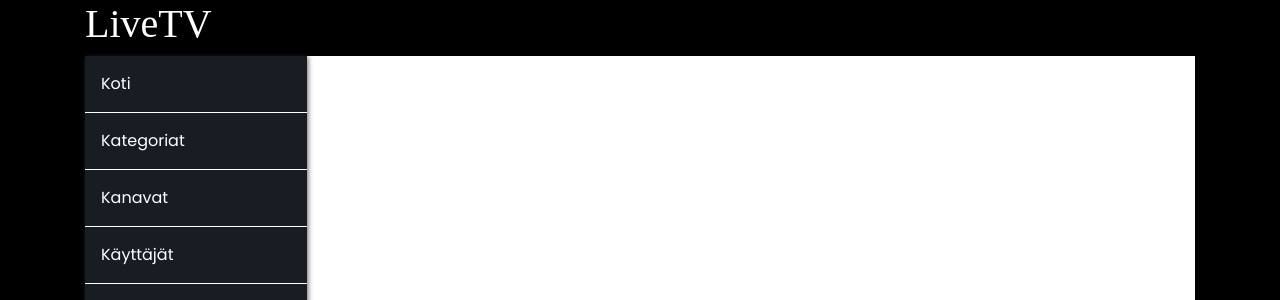
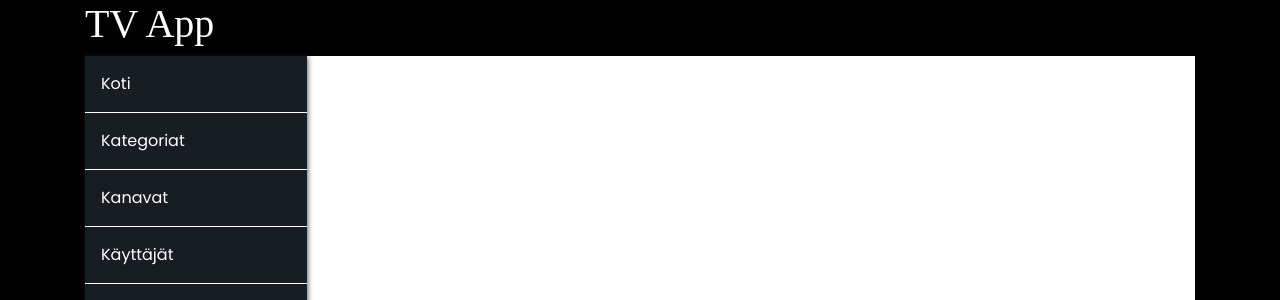
Before and after one commit to mdnoyanred/tv-app-backend, a PHP site: page /header.php in a window 1280 px wide. Shown: the top 300 px of the page. Run offline with PHP 8.4, Linux system fonts and the light colour scheme; data that the repository does not hold is empty; some libraries are stand-ins or nearby versions; some web fonts are replaced.

Commit message:
Updates 👨‍💻

```diff
--- a/header.php
+++ b/header.php
@@ -57,7 +57,7 @@
 		<header class="site_branding">
 			<div class="brand_wrapper">
 				<div class="brand">
-				<h1 class="site_title">LiveTV</h1>
+					<h1 class="site_title">TV App</h1>
 				</div>
 			</div>
 		</header>
--- a/tvappdemo.sql
+++ b/tvappdemo.sql
@@ -69,7 +69,7 @@ INSERT INTO `channels` (`id`, `name`, `description`, `live_url`, `thumbnail`, `f
 (1, 'Yle TV1', 'Yle TV1 on Yleisradio Oy:n omistama julkisen palvelun TV-kanava, jossa ei esitetä mainoksia. Sitä jaellaan antenniverkossa kanavapaikalla 1.', 'https://yletv-lh.akamaihd.net/i/yletv1hls_1@103188/index_4096_av-b.m3u8?sd=10&rebase=on', 'https://images.cdn.yle.fi/image/upload/f_auto,fl_lossy,q_auto,dpr_1,w_720,c_fill,ar_16:9/yle-tv1.jpg', 'https://areena.yle.fi/tv/suorat', 'https://areena.yle.fi/tv/suorat', 'https://areena.yle.fi/tv/suorat', 'https://areena.yle.fi/tv/suorat', 'Uutiset'),
 (2, 'Yle TV2', '\"Yle TV2 (puhekielessä Kakkonen) on yksi Yleisradio Oy:n omistamista neljästä televisiokanavasta. Yle TV1:n tavoin TV2 on julkisen palvelun kanava, jolla ei esitetä mainoksia. Rahoitus tapahtuu verovaroin.\" - Lähde: Wikipedia', 'https://yletv-lh.akamaihd.net/i/yletv2hls_1@103189/index_4096_av-b.m3u8?sd=10&rebase=on', 'https://images.cdn.yle.fi/image/upload/f_auto,fl_lossy,q_auto,dpr_1,w_720,c_fill,ar_16:9/yle-tv2.jpg', 'https://areena.yle.fi/tv/suorat', 'https://areena.yle.fi/tv/suorat', 'https://areena.yle.fi/tv/suorat', 'https://areena.yle.fi/tv/suorat', 'Viihde'),
 (3, 'Yle Teema & Fem', ' \"Yle Teema & Fem on Yleisradion kanavapaikka televisiossa. Se aloitti 24. huhtikuuta 2017, jolloin Yle Fem- ja Yle Teema -kanavat muuttivat samalle kanavapaikalle viisi.\" - Lähde: Wikipedia', 'https://yletv-lh.akamaihd.net/i/yleteemafemfi_1@490775/index_4096_av-b.m3u8?sd=10&rebase=on', 'https://images.cdn.yle.fi/image/upload/f_auto,fl_lossy,q_auto,dpr_1,w_960,c_fill,ar_16:9/yle-teema-fem.jpg', 'https://areena.yle.fi/tv/suorat', 'https://areena.yle.fi/tv/suorat', 'https://areena.yle.fi/tv/suorat', 'https://areena.yle.fi/tv/suorat', 'Viihde'),
-(4, 'CNN ', 'The Cable News Network is a multinational news-based pay television channel headquartered in Atlanta, United States. It is owned by CNN Worldwide, a unit of the WarnerMedia News & Sports division of AT&T\'s WarnerMedia.', 'https://turnerlive.warnermediacdn.com/hls/live/586495/cnngo/cnn_slate/VIDEO_0_3564000.m3u8', 'https://cdn.cnn.com/cnn/.e/img/3.0/global/misc/cnn-logo.png', 'https://facebook.com/CNN', 'https://twitter.com/CNN', 'https://youtube.com/CNN', 'https://cnn.com', 'Uutiset'),
+(4, 'CNN', 'The Cable News Network is a multinational news-based pay television channel headquartered in Atlanta, United States. It is owned by CNN Worldwide, a unit of the WarnerMedia News & Sports division of AT&T\'s WarnerMedia.', 'https://turnerlive.warnermediacdn.com/hls/live/586495/cnngo/cnn_slate/VIDEO_0_3564000.m3u8', 'https://cdn.cnn.com/cnn/.e/img/3.0/global/misc/cnn-logo.png', 'https://facebook.com/CNN', 'https://twitter.com/CNN', 'https://youtube.com/CNN', 'https://cnn.com', 'Uutiset'),
 (5, 'CBS NEWS', 'CBS News is the news division of the American television and radio service CBS. CBS News television programs include the CBS Evening News, CBS This Morning, news magazine programs CBS News Sunday Morning, 60 Minutes, and 48 Hours, and Sunday morning polit', 'https://cbsnewshd-lh.akamaihd.net/i/CBSNHD_7@199302/master.m3u8', 'https://cbsnews3.cbsistatic.com/hub/i/r/2019/04/01/727e357a-a126-4138-a2c5-4d3222669d57/thumbnail/1920x1080/6cf41fcba0c5e4418c548fd8f270265d/cbsn2-logo-1920x1080.jpg', 'https://www.facebook.com/CBSNews/', 'https://twitter.com/CBSNews', 'https://www.youtube.com/channel/UC8p1vwvWtl6T73JiExfWs1g', 'https://www.cbs.com/', 'Uutiset'),
 (6, 'FOX SPORTS', 'Fox Sports is the brand name for a number of sports channels, broadcast divisions, programming, and other media around the world. The name originates from the Fox Broadcasting Company in the United States, which in turn derives its name from Fox Film, nam', 'https://austchannel-live.akamaized.net/hls/live/2002736/austchannel-sport/master1280x720_v3.m3u8', 'https://b.fssta.com/uploads/application/fscom/SiteShareImage.vresize.1200.630.high.0.png', 'https://www.foxsports.com/', 'https://www.foxsports.com/', 'https://www.foxsports.com/', 'https://www.foxsports.com/', 'Urheilu'),
 (7, 'BEIN SPORTS EXTRA', 'eIN Sports is a global network of sports channels owned and operated by the Qatari media group beIN. It has played a major role in the increased commercialization of Qatari sports. Its chairman is Nasser Al-Khelaifi, and its CEO is Yousef Obaidly.', 'https://siloh-ns1.plutotv.net/lilo/production/bein/master.m3u8', 'https://image.xumo.com/v1/channels/channel/9999387/800x800.png?type=smartCast_channelTile', 'https://www.beinsportsxtra.com/', 'https://www.beinsportsxtra.com/', 'https://www.beinsportsxtra.com/', 'https://www.beinsportsxtra.com/', 'Urheilu'),
```
